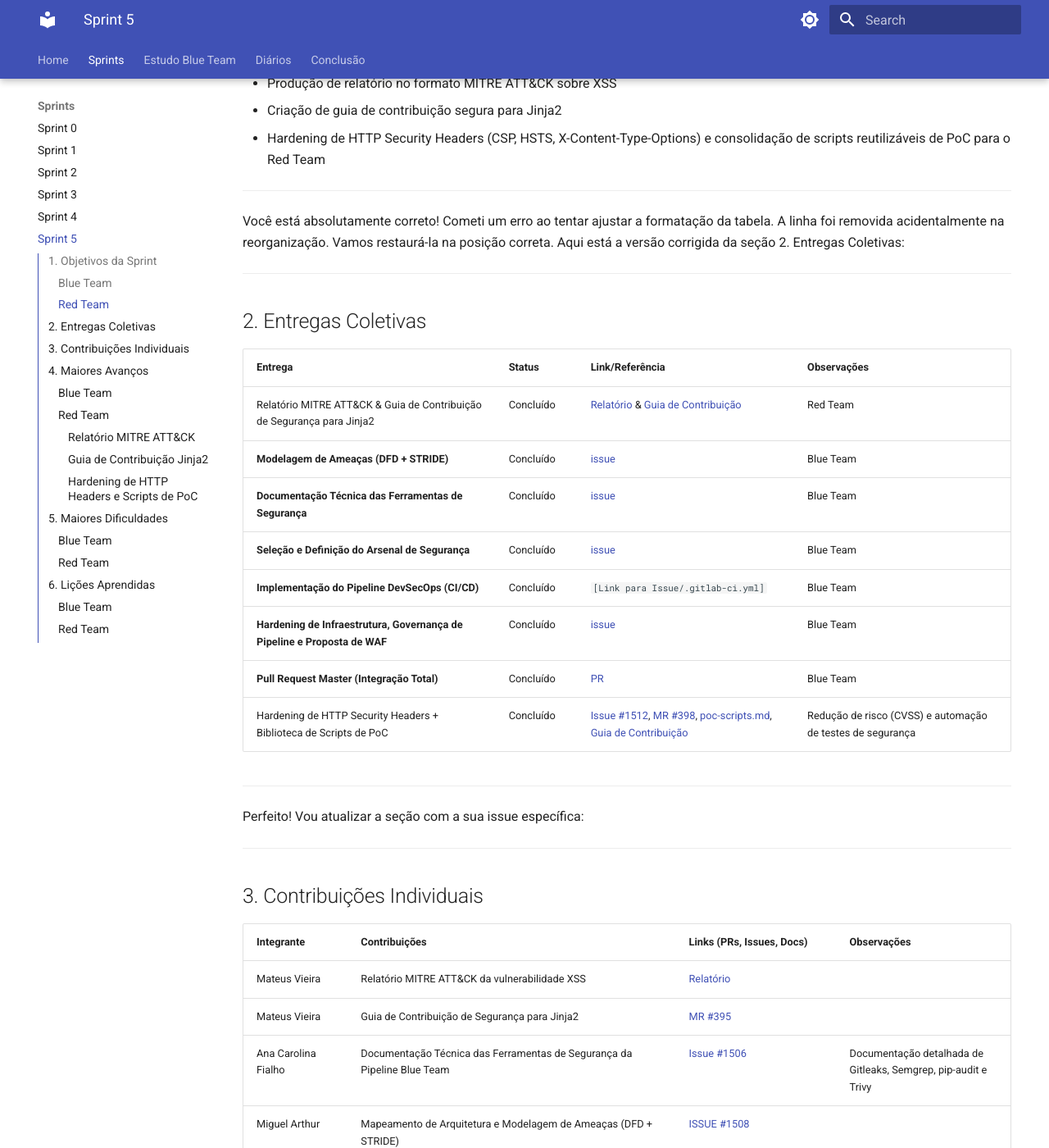
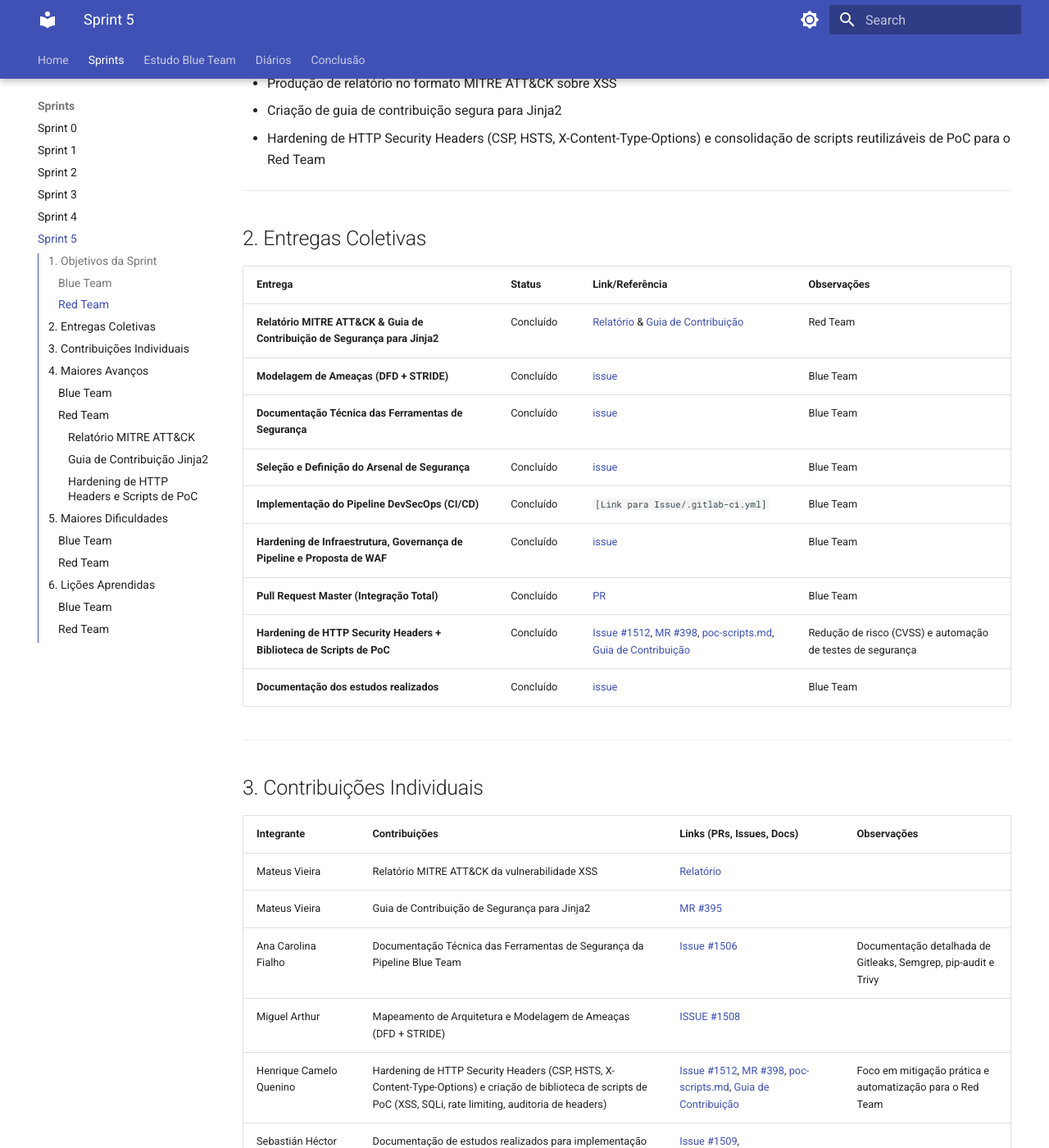
Before and after one commit to unbyytes/GCES, an MkDocs documentation site: the page built from docs/sprints/5.md, in a window 1280 px wide and 1400 px high, scrolled down 759 px. Shown: the whole window at 82% size. Built offline with MkDocs 1.6.1 and Material for MkDocs 9.7.7, drawn with Linux system fonts in a browser that asks for light colours; some of the changed text lies outside the part shown.

Commit message:
adicionadas contribucoes ao doc de sprint 5

```diff
--- a/docs/sprints/5.md
+++ b/docs/sprints/5.md
@@ -27,27 +27,20 @@
 
 ---
 
-Você está absolutamente correto! Cometi um erro ao tentar ajustar a formatação da tabela. A linha foi removida acidentalmente na reorganização. Vamos restaurá-la na posição correta. Aqui está a versão corrigida da seção 2. Entregas Coletivas:
-
----
-
 ## 2. Entregas Coletivas
 
 | Entrega | Status | Link/Referência | Observações |
 | :--- | :--- | :--- | :--- |
-| Relatório MITRE ATT&CK & Guia de Contribuição de Segurança para Jinja2 | Concluído | [Relatório](/docs/diarios/221008703/mitre-xss.md) & [Guia de Contribuição](https://gitlab.com/pencillabs/ej/ej-application/-/merge_requests/395) | Red Team |
+| **Relatório MITRE ATT&CK & Guia de Contribuição de Segurança para Jinja2** | Concluído | [Relatório](/docs/diarios/221008703/mitre-xss.md) & [Guia de Contribuição](https://gitlab.com/pencillabs/ej/ej-application/-/merge_requests/395) | Red Team |
 | **Modelagem de Ameaças (DFD + STRIDE)** | Concluído | [issue](https://gitlab.com/pencillabs/ej/ej-application/-/issues/1508) | Blue Team |
-| **Documentação Técnica das Ferramentas de Segurança** | Concluído | [issue](https://gitlab.com/pencillabs/ej/ej-application/-/issues/1509) | Blue Team |
+| **Documentação Técnica das Ferramentas de Segurança** | Concluído | [issue](https://gitlab.com/pencillabs/ej/ej-application/-/issues/1506) | Blue Team |
 | **Seleção e Definição do Arsenal de Segurança** | Concluído |  [issue](https://gitlab.com/pencillabs/ej/ej-application/-/issues/1507) | Blue Team |
 | **Implementação do Pipeline DevSecOps (CI/CD)** | Concluído | `[Link para Issue/.gitlab-ci.yml]` | Blue Team |
 | **Hardening de Infraestrutura, Governança de Pipeline e Proposta de WAF** | Concluído |  [issue](https://gitlab.com/pencillabs/ej/ej-application/-/issues/1513) | Blue Team |
 | **Pull Request Master (Integração Total)** | Concluído | [PR](https://gitlab.com/pencillabs/ej/ej-application/-/merge_requests/394) | Blue Team |
-| Hardening de HTTP Security Headers + Biblioteca de Scripts de PoC | Concluído | [Issue #1512](https://gitlab.com/pencillabs/ej/ej-application/-/issues/1512), [MR #398](https://gitlab.com/pencillabs/ej/ej-application/-/merge_requests/398), [poc-scripts.md](/docs/diarios/221008098/poc-scripts.md), [Guia de Contribuição](/docs/diarios/221008098/5.md) | Redução de risco (CVSS) e automação de testes de segurança |
+| **Hardening de HTTP Security Headers + Biblioteca de Scripts de PoC** | Concluído | [Issue #1512](https://gitlab.com/pencillabs/ej/ej-application/-/issues/1512), [MR #398](https://gitlab.com/pencillabs/ej/ej-application/-/merge_requests/398), [poc-scripts.md](/docs/diarios/221008098/poc-scripts.md), [Guia de Contribuição](/docs/diarios/221008098/5.md) | Redução de risco (CVSS) e automação de testes de segurança |
+| **Documentação dos estudos realizados** | Concluído | [issue](https://gitlab.com/pencillabs/ej/ej-application/-/issues/1509) | Blue Team |
 
-
----
-
-Perfeito! Vou atualizar a seção com a sua issue específica:
 
 ---
 
@@ -60,6 +53,7 @@
 | Ana Carolina Fialho| Documentação Técnica das Ferramentas de Segurança da Pipeline Blue Team | [Issue #1506](https://gitlab.com/pencillabs/ej/ej-application/-/issues/1506) | Documentação detalhada de Gitleaks, Semgrep, pip-audit e Trivy |
 | Miguel Arthur | Mapeamento de Arquitetura e Modelagem de Ameaças (DFD + STRIDE) | [ISSUE #1508](gitlab.com/pencillabs/ej/ej-application/-/issues?show=eyJpaWQiOiIxNTA4IiwiZnVsbF9wYXRoIjoicGVuY2lsbGFicy9lai9lai1hcHBsaWNhdGlvbiIsImlkIjoxNzc4OTc5MjJ9) |  |
 | Henrique Camelo Quenino | Hardening de HTTP Security Headers (CSP, HSTS, X-Content-Type-Options) e criação de biblioteca de scripts de PoC (XSS, SQLi, rate limiting, auditoria de headers) | [Issue #1512](https://gitlab.com/pencillabs/ej/ej-application/-/issues/1512), [MR #398](https://gitlab.com/pencillabs/ej/ej-application/-/merge_requests/398), [poc-scripts.md](/docs/diarios/221008098/poc-scripts.md), [Guia de Contribuição](/docs/diarios/221008098/5.md) | Foco em mitigação prática e automatização para o Red Team |
+| Sebastián Héctor Zuzunaga Rosado | Documentação de estudos realizados para implementação da Pipeline | [Issue #1509](https://gitlab.com/pencillabs/ej/ej-application/-/issues/1509), [Estudios_gerais.md](https://gitlab.com/sebazac332/ej-application-sebastian/-/blob/sprint_4/docs/Study-GCES-docs/Estudios_gerais.md?ref_type=heads), [Estudos_seguranca](https://gitlab.com/sebazac332/ej-application-sebastian/-/blob/sprint_4/docs/Study-GCES-docs/Estudos_seguranca.md?ref_type=heads) | |
 
 ---
 
```
